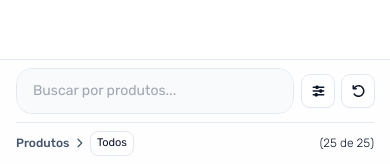
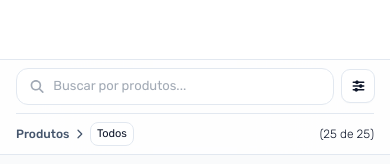
Before and after one commit to gabrielgua/newprix-landing, a Vue app: page /catalog in a window 390 px wide. Shown: the part 314-478 px from the top of the page. Built offline with nearby package versions, Linux system fonts and the light colour scheme; a web font is replaced by a local one.

Commit message:
chore: adjust mobile display filter component

```diff
--- a/src/components/catalog/CatalogFilterMobile.vue
+++ b/src/components/catalog/CatalogFilterMobile.vue
@@ -18,23 +18,13 @@ defineEmits(['on-close']);
 
 <template>
   <div class="space-y-4">
-    <InputGroup for="search">
-      <template #label-icon>
-        <Icon icon="magnifying-glass" styles="text-sm" />
-      </template>
-      <template #label>Pesquisar</template>
-      <template #input>
-        <Input id="search" type="text" v-model="catalogFilterStore.filter.term" placeholder="Buscar por produtos..." />
-      </template>
-    </InputGroup>
-
     <InputGroup for="orderBy">
       <template #label-icon>
         <Icon icon="arrow-down-wide-short" styles="text-sm" />
       </template>
       <template #label>Ordenar por</template>
       <template #input>
-        <Select id="orderBy" v-model="catalogFilterStore.filter.orderBy">
+        <Select id="orderBy" v-model="catalogFilterStore.filter.orderBy" size="sm">
           <option v-for="filter in catalogFilterStore.orderByFilters" :value="filter.value" :key="filter.value"
             placeholder="Selecione um...">
             {{ filter.label }}
--- a/src/components/catalog/CatalogFiltersDisplay.vue
+++ b/src/components/catalog/CatalogFiltersDisplay.vue
@@ -6,18 +6,11 @@ import Icon from '../Icon.vue';
 import GroupFadeInTransition from '../transitions/GroupFadeInTransition.vue';
 import CatalogFiltersDisplayItem from './CatalogFiltersDisplayItem.vue';
 import { useProductStore } from '@/stores/product.store';
-import Divider from '../Divider.vue';
 
 const catalogFilterStore = useCataLogFilterStore();
 const productStore = useProductStore();
 
-const showFilters = computed(() => {
-  return (
-    catalogFilterStore.filter.term ||
-    catalogFilterStore.filter.brand?.value !== 'all' ||
-    catalogFilterStore.filter.orderBy !== 'default'
-  )
-})
+const showFilters = computed(() => catalogFilterStore.showFilters)
 
 </script>
 
--- a/src/components/catalog/CatalogFiltersDisplayMobile.vue
+++ b/src/components/catalog/CatalogFiltersDisplayMobile.vue
@@ -9,21 +9,15 @@ import CatalogFiltersDisplayItem from './CatalogFiltersDisplayItem.vue';
 const catalogFilterStore = useCataLogFilterStore();
 const productStore = useProductStore();
 
-const showFilters = computed(() => {
-  return (
-    catalogFilterStore.filter.term ||
-    catalogFilterStore.filter.orderBy !== 'default' ||
-    catalogFilterStore.filter.store !== "all"
-  )
-})
+const showFilters = computed(() => catalogFilterStore.showFiltersMobile)
 
 </script>
 
 <template>
-  <div class="text-sm flex flex-wrap gap-2 justify-between">
+  <div class="text-sm flex flex-wrap gap-2 justify-between transition-all">
 
 
-    <div class="flex items-center justify-between w-full">
+    <div class="flex items-center justify-between w-full transition-all">
       <div class="flex items-center gap-1 text-xs text-text-secondary">
         <p class="font-medium">Produtos</p>
         <Icon icon="chevron-right" styles="text-[10px]" />
@@ -53,5 +47,4 @@ const showFilters = computed(() => {
       </GroupFadeInTransition>
     </div>
   </div>
-
 </template>
--- a/src/components/catalog/CatalogListing.vue
+++ b/src/components/catalog/CatalogListing.vue
@@ -3,20 +3,37 @@ import { useProductStore } from '@/stores/product.store';
 import CatalogProductCard from './CatalogProductCard.vue';
 import Icon from '../Icon.vue';
 import GroupFadeInTransition from '../transitions/GroupFadeInTransition.vue';
+import Button from '../Button.vue';
+import { useCataLogFilterStore } from '@/stores/catalog-filter-store';
 
 const productStore = useProductStore();
+const { resetFilters } = useCataLogFilterStore();
 
 
 
 </script>
 
 <template>
-  <div v-if="!productStore.filteredProducts.length" class="col-span-full text-center py-16 ">
+  <div v-if="!productStore.filteredProducts.length"
+    class="col-span-full flex flex-col items-center text-center py-16 bg-bg-base border border-border rounded-2xl">
     <Icon icon="fa-regular fa-face-frown" class="text-4xl mb-4 text-text-secondary/40" />
-    <p class="text">Nenhum produto encontrado para esses filtros.</p>
-    <p class="text-sm text-text-secondary/80">
+    <p class="text-sm md:text-base">Nenhum produto <br class="block md:hidden"> encontrado para esses filtros.</p>
+    <p class="text-xs md:text-sm text-text-secondary/80 max-w-content">
       Tente ajustar seus filtros ou volte mais tarde.
     </p>
+    <div class="flex flex-col md:flex-row items-center gap-4 mt-4">
+      <Button @click="resetFilters()" size="lg">
+        <Icon icon="arrow-rotate-left" />
+        Resetar filtros
+      </Button>
+      <RouterLink to="/home">
+        <Button @click="" variant="neutral" size="sm">
+          <Icon icon="fa-regular fa-house" />
+          Voltar à Home
+        </Button>
+      </RouterLink>
+
+    </div>
   </div>
 
   <GroupFadeInTransition class="grid lg:grid-cols-3 xl:grid-cols-4 gap-3 md:gap-4 transition-all">
--- a/src/components/inputs/BaseInput.vue
+++ b/src/components/inputs/BaseInput.vue
@@ -1,11 +1,35 @@
 <script lang="ts" setup>
+import Icon from '../Icon.vue';
+
+
+export type BaseInputSizes = 'sm' | 'md' | 'lg';
+
+export type BaseInputProps = {
+  size?: 'sm' | 'md',
+  inverted?: boolean,
+  iconStart?: string,
+  iconEnd?: string
+}
+
+withDefaults(defineProps<BaseInputProps>(), {
+  size: 'md'
+})
+
+const buttonSizesStyles = new Map<BaseInputSizes, string>([
+  ['sm', 'rounded-xl px-3 py-2 text-[13px] gap-2'],
+  ['md', 'rounded-2xl px-4 py-3 text-sm gap-3 '],
+  ['lg', 'rounded-2xl px-4.5 py-3.5 text-base gap-3.5']
+])
 
 </script>
 
 <template>
   <div
-    class="w-full rounded-2xl bg-bg-muted border border-border text-text-secondary focus-within:bg-bg-base focus-within:border-primary focus-within:ring-2 focus-within:ring-primary/20 transition-all duration-200 overflow-hidden">
+    class="flex items-center w-full rounded-2xl border border-border  text-text-secondary focus-within:border-primary focus-within:ring-2 focus-within:ring-primary/20 transition-all duration-200 overflow-hidden"
+    :class="[inverted ? 'bg-bg-base focus-within:bg-bg-base' : 'bg-bg-muted focus-within:bg-bg-base', buttonSizesStyles.get(size)]">
+    <Icon v-if="iconStart" :icon="iconStart" styles="text-text-secondary/50" />
     <slot />
+    <Icon v-if="iconEnd" :icon="iconEnd" styles="text-text-secondary/50" />
   </div>
 
 </template>
--- a/src/components/inputs/Input.vue
+++ b/src/components/inputs/Input.vue
@@ -1,8 +1,8 @@
 <script setup lang="ts">
 import { ref } from 'vue';
-import BaseInput from './BaseInput.vue';
+import BaseInput, { type BaseInputProps } from './BaseInput.vue';
 
-defineProps<{
+defineProps<BaseInputProps & {
   id: string,
   disabled?: boolean,
   required?: boolean,
@@ -18,8 +18,8 @@ defineExpose({ inputRef })
 </script>
 
 <template>
-  <BaseInput>
+  <BaseInput :size="size" :icon-start="iconStart" :icon-end="iconEnd" :inverted="inverted">
     <input ref="inputRef" :id="id" :required="required" :disabled="disabled" v-bind="$attrs" v-model="model"
-      class="outline-none bg-inherit text-inherit px-4 py-3 w-full" :placeholder="placeholder" />
+      class="outline-none bg-inherit text-inherit" :placeholder="placeholder" />
   </BaseInput>
 </template>
--- a/src/components/inputs/Select.vue
+++ b/src/components/inputs/Select.vue
@@ -1,9 +1,9 @@
 <script setup lang="ts">
 import { ref } from 'vue';
-import BaseInput from './BaseInput.vue';
+import BaseInput, { type BaseInputProps } from './BaseInput.vue';
 import Icon from '../Icon.vue';
 
-defineProps<{
+defineProps<BaseInputProps & {
   id: string,
   disabled?: boolean,
   required?: boolean,
@@ -19,9 +19,10 @@ defineExpose({ inputRef: selectRef })
 </script>
 
 <template>
-  <BaseInput class="relative grid place-items-center">
+  <BaseInput class="relative grid place-items-center" :size="size" :inverted="inverted" :icon-start="iconStart"
+    :icon-end="iconEnd">
     <select ref="selectRef" :id="id" :required="required" :disabled="disabled" v-bind="$attrs" v-model="model"
-      class="outline-none bg-inherit text-inherit px-4 py-3 w-full appearance-none" :placeholder="placeholder">
+      class="outline-none bg-inherit text-inherit w-full appearance-none" :placeholder="placeholder">
       <slot />
     </select>
     <Icon icon="angle-down" styles="absolute right-4 z-10 size-4!" />
--- a/src/components/transitions/GroupFadeInTransition.vue
+++ b/src/components/transitions/GroupFadeInTransition.vue
@@ -8,7 +8,6 @@
 .fade-in-leave-active {
   transition: all 100ms ease;
   position: absolute;
-
 }
 
 .fade-in-enter-active {
--- a/src/stores/catalog-filter-store.ts
+++ b/src/stores/catalog-filter-store.ts
@@ -96,6 +96,19 @@ export const useCataLogFilterStore = defineStore('catalog-filter', () => {
     })
   }
 
+  const showFilters = computed(() => {
+    return (
+      !!filter.value.term ||
+      filter.value.orderBy !== 'default' ||
+      filter.value.store !== 'all' ||
+      filter.value.brand?.value !== 'all'
+    )
+  })
+
+  const showFiltersMobile = computed(() => {
+    return !!filter.value.term || filter.value.orderBy !== 'default' || filter.value.store !== 'all'
+  })
+
   const resetFilters = () => {
     resetTerm()
     resetOrderBy()
@@ -167,5 +180,7 @@ export const useCataLogFilterStore = defineStore('catalog-filter', () => {
     selectedOrderByLabel,
     selectedStoreLabel,
     brands,
+    showFilters,
+    showFiltersMobile,
   }
 })
--- a/src/views/CatalogView.vue
+++ b/src/views/CatalogView.vue
@@ -11,8 +11,11 @@ import Icon from '@/components/Icon.vue';
 import Input from '@/components/inputs/Input.vue';
 import MobileBottomModal from '@/components/MobileBottomModal.vue';
 import Section from '@/components/Section.vue';
+import FadeFromRightTransition from '@/components/transitions/FadeFromRightTransition.vue';
+import FadeinTransition from '@/components/transitions/FadeinTransition.vue';
+import GroupFadeInTransition from '@/components/transitions/GroupFadeInTransition.vue';
 import { useCataLogFilterStore } from '@/stores/catalog-filter-store';
-import { onMounted, ref } from 'vue';
+import { computed, onMounted, ref } from 'vue';
 
 const catalogFilterStore = useCataLogFilterStore();
 
@@ -25,6 +28,7 @@ onMounted(() => {
   document.title = 'Newprix - Nossos Produtos'
 })
 
+const showResetFiltersBtn = computed(() => catalogFilterStore.showFiltersMobile)
 
 </script>
 
@@ -43,19 +47,21 @@ onMounted(() => {
     </template>
   </Section>
 
-
   <Section class="md:hidden bg-bg-base/80 backdrop-blur-3xl py-2! px-0! border-y border-border sticky top-18 z-10">
     <template #first-column-content>
       <div class="space-y-2">
-        <div class="grid grid-cols-[1fr_auto_auto] items-center gap-2 text-text-primary text-sm">
-          <Input id="search" placeholder="Buscar por produtos..." v-model="catalogFilterStore.filter.term" />
+        <GroupFadeInTransition class="grid items-center gap-2 text-text-primary text-sm"
+          :class="[showResetFiltersBtn ? 'grid-cols-[1fr_auto_auto] ' : 'grid-cols-[1fr_auto] ']">
+          <Input id="search" placeholder="Buscar por produtos..." v-model="catalogFilterStore.filter.term" inverted
+            icon-start="magnifying-glass" size="sm" />
           <Button @click="toggleFilterModal" size="xs-icon" variant="neutral-outlined">
             <Icon icon="sliders" />
           </Button>
-          <Button @click="catalogFilterStore.resetFilters()" size="xs-icon" variant="neutral-outlined">
+          <Button v-if="catalogFilterStore.showFiltersMobile" @click="catalogFilterStore.resetFilters()" size="xs-icon"
+            variant="neutral-outlined">
             <Icon icon="arrow-rotate-left" />
           </Button>
-        </div>
+        </GroupFadeInTransition>
         <Divider />
         <CatalogFiltersDisplayMobile />
       </div>
```
